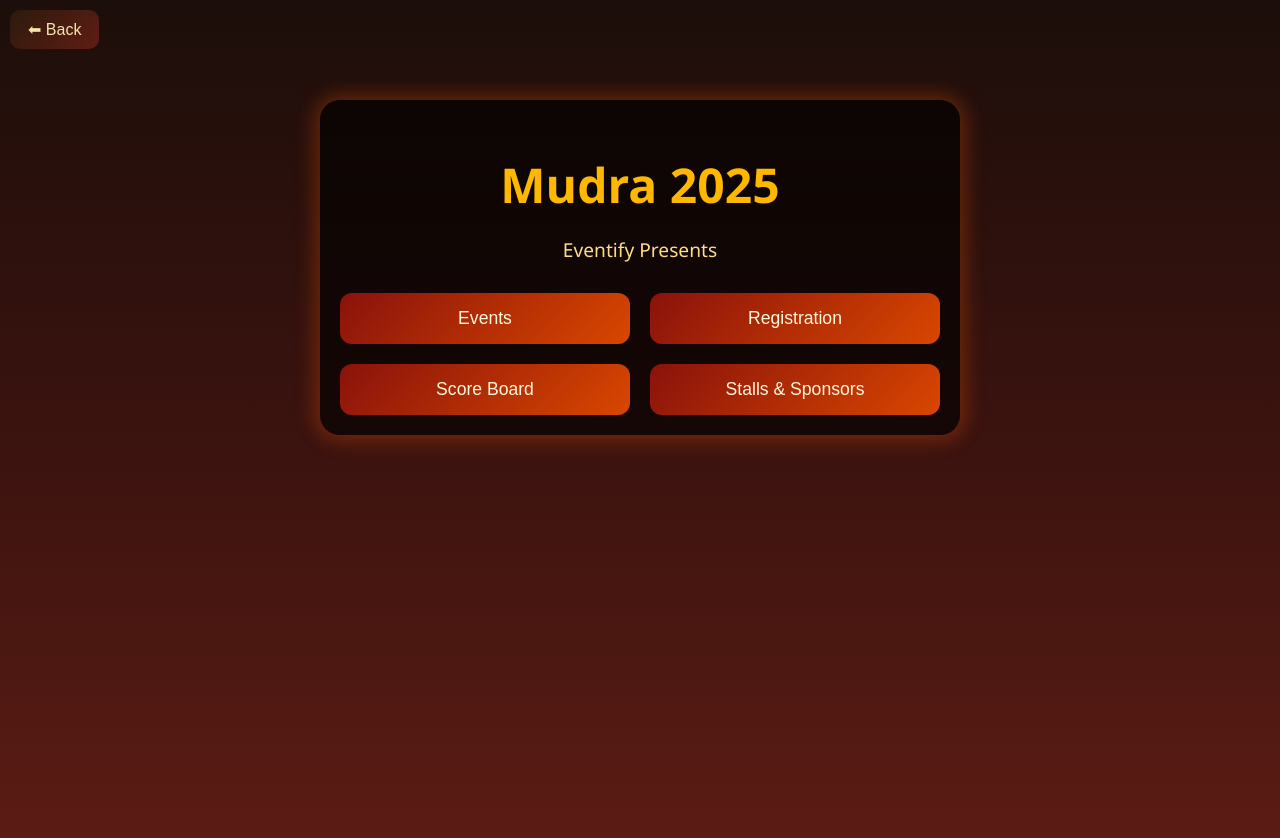
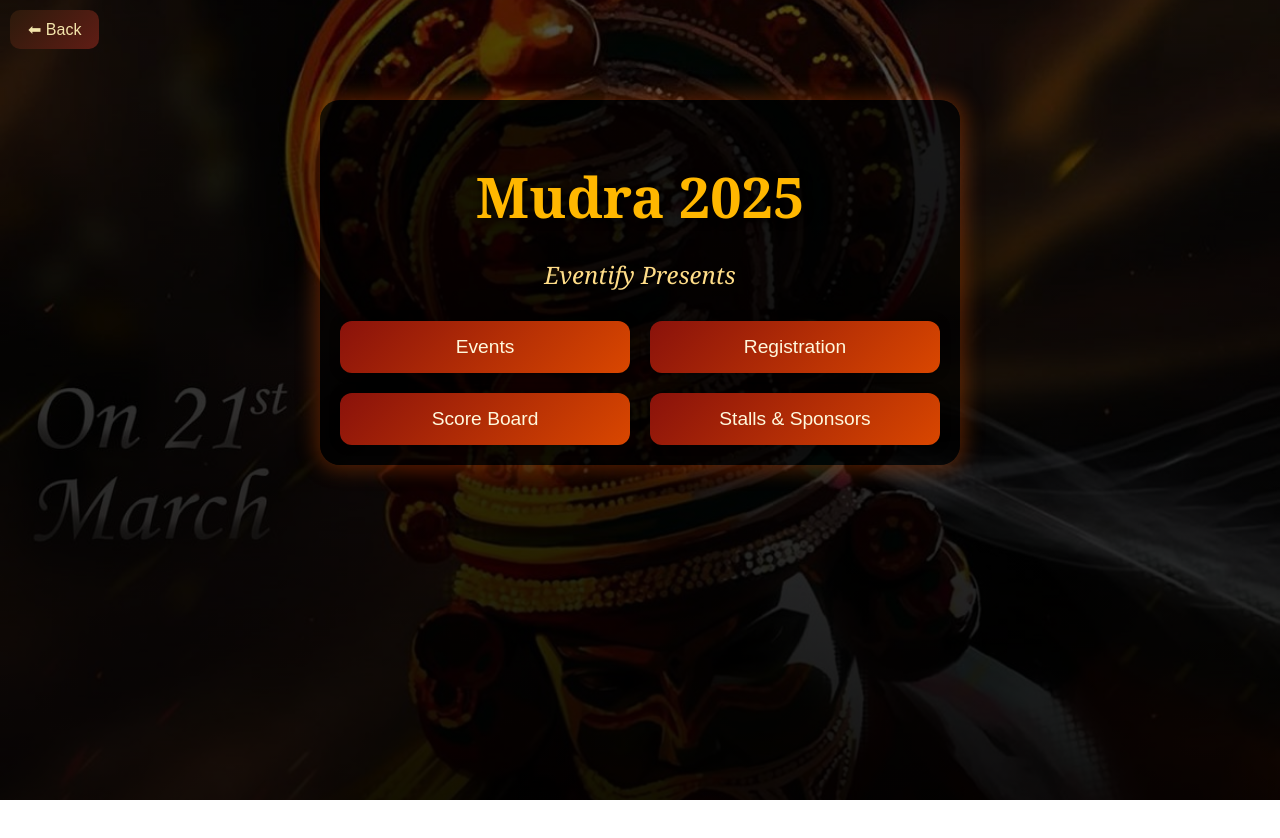
Before and after one commit to Sreelakshmi-cloud/Mudra, a plain HTML site: page menu.html in a window 1280 px wide. After the commit the page ends 800 px from the top, so only its background shows below. Drawn offline with Linux system fonts and the light colour scheme.

Commit message:
menu look changes

```diff
--- a/menu.css
+++ b/menu.css
@@ -1,33 +1,65 @@
-
 body {
   margin: 0;
   padding: 0;
   background: linear-gradient(to bottom, #1c0e0a, #3c130f, #601d15);
   color: #f3e5ab;
-    font-family: 'Segoe UI', sans-serif;
-    height : 100vh;
-    text-align: center;
+  font-family: 'Georgia', serif;
+  height: 100vh;
+  overflow: hidden;
+  position: relative;
 }
 
+/* Background image and overlay */
+.hero {
+  position: relative;
+  height: 100vh;
+  width: 100%;
+  overflow: hidden;
+}
+
+.background-img {
+  position: absolute;
+  width: 100%;
+  height: 100%;
+  object-fit: cover;
+  z-index: 1;
+  filter: brightness(0.4);
+}
+
+.overlay {
+  position: absolute;
+  height: 100%;
+  width: 100%;
+  background: linear-gradient(to top, rgba(0, 0, 0, 0.8), rgba(0, 0, 0, 0.2));
+  z-index: 2;
+}
+
+/* Centered content */
 .container {
+  position: relative;
+  z-index: 3;
   max-width: 600px;
   padding: 20px;
   background: rgba(0, 0, 0, 0.65);
   border-radius: 20px;
   box-shadow: 0 0 20px 5px rgba(255, 94, 0, 0.3);
   margin: 100px auto 0;
+  text-align: center;
 }
 
 .main-title {
-    font-size: 3rem;
+  font-size: 3.5rem;
   color: #ffb700;
   margin-bottom: 10px;
+  text-shadow: 2px 2px 10px #000;
+  animation: fadeInDown 2s ease;
 }
 
 .subtitle {
-    font-size: 1.2rem;
+  font-size: 1.5rem;
   color: #ffdd88;
   margin-bottom: 30px;
+  font-style: italic;
 }
 
 .button-grid {
@@ -41,10 +73,11 @@
   border: none;
   color: #fff8dc;
   padding: 15px;
-    font-size: 1.1rem;
+  font-size: 1.2rem;
   border-radius: 12px;
   cursor: pointer;
   transition: transform 0.3s, background 0.3s;
+  box-shadow: 0 0 10px rgba(0, 0, 0, 0.5);
 }
 
 .nav-button:hover {
@@ -53,27 +86,36 @@
   box-shadow: 0 0 10px rgba(255, 80, 0, 0.7);
 }
 
-  /* Top-Left Back Button */
-  /* Adjust the back button to be at the very top-left */
+/* Back button styling */
 .back-button {
-  position: absolute;
-  top: 10px; /* Align to the very top */
-  left: 10px; /* Align to the very left */
-  margin: 0; /* Remove any default margin */
-  padding: 10px 18px; /* Keep padding for the button content */
+  position: fixed;
+  top: 10px;
+  left: 10px;
   background: linear-gradient(135deg, #2c1a0b, #601d15);
   color: #f3e5ab;
   border: none;
+  padding: 10px 18px;
   font-size: 1rem;
   border-radius: 10px;
   cursor: pointer;
-  transition: background 0.3s, transform 0.3s;
+  transition: background 0.3s, transform 0.3s, opacity 0.3s;
   z-index: 1000;
 }
 
-/* Optional: Add hover effect */
 .back-button:hover {
   background: linear-gradient(135deg, #401b0e, #8a120b);
   transform: scale(1.05);
   box-shadow: 0 0 8px rgba(255, 100, 0, 0.6);
 }
+
+/* Fade-in animation */
+@keyframes fadeInDown {
+  0% {
+    opacity: 0;
+    transform: translateY(-50px);
+  }
+  100% {
+    opacity: 1;
+    transform: translateY(0);
+  }
+}
--- a/menu.html
+++ b/menu.html
@@ -11,6 +11,9 @@
   <!-- Back Button in Top-Left -->
   <button class="back-button" onclick="goBack()">⬅ Back</button>
 
+  <div class="hero">
+    <img src="images/mudra1.jpg" alt="Menu Background" class="background-img" />
+    <div class="overlay"></div>
     <div class="container">
       <h1 class="main-title">Mudra 2025</h1>
       <p class="subtitle">Eventify Presents</p>
@@ -22,6 +25,7 @@
         <button class="nav-button" onclick="navigateTo('sponsors.html')">Stalls & Sponsors</button>
       </div>
     </div>
+  </div>
 
   <script src="menu.js"></script>
 </body>
```
Lines whose indentation alone changed are shown as unchanged.
